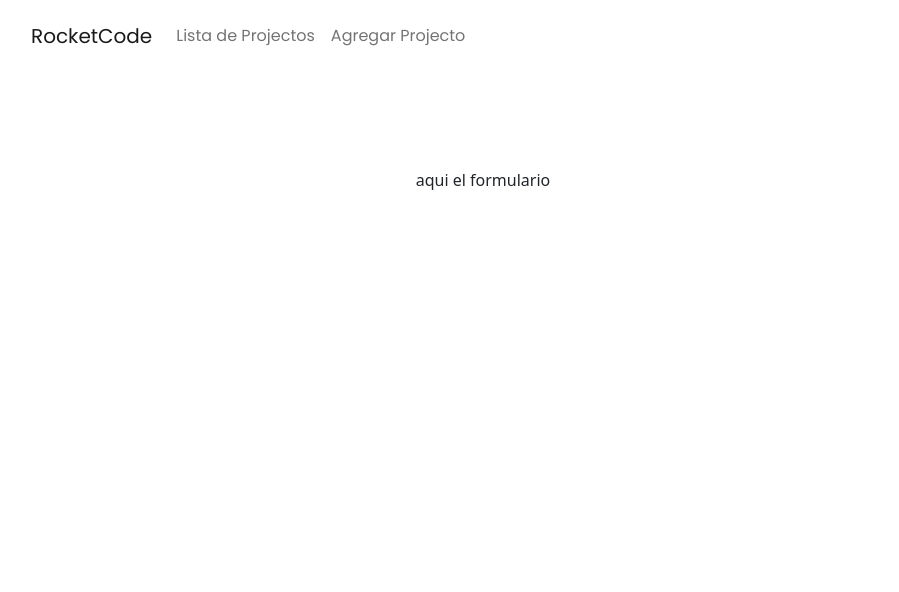
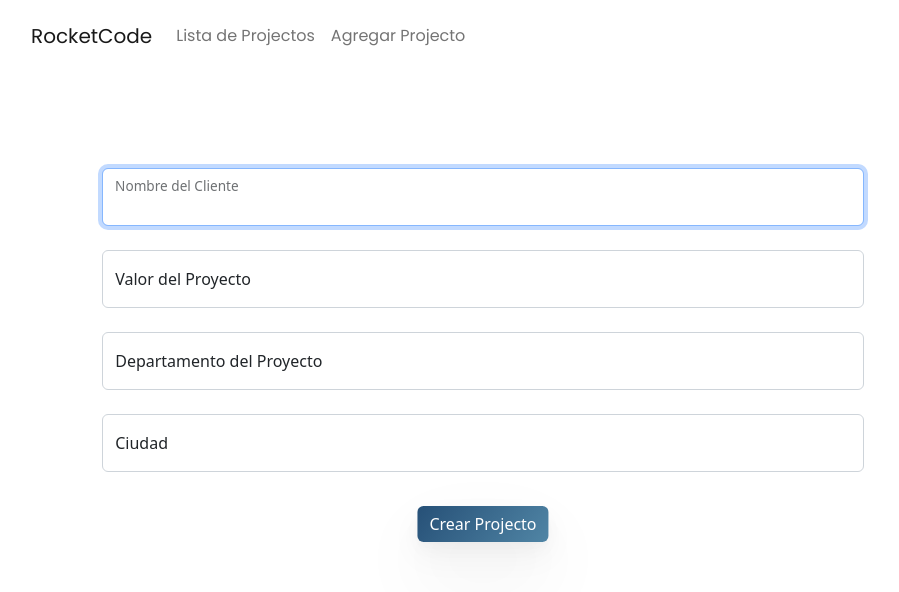
Before and after one commit to Wintrhop/RocketCodeFront, a Next.js app: page /createproject in a window 1280 px wide. Shown: the top 592 px of the page, without its empty margins (157-1056 px from the left). Built offline with nearby package versions, Linux system fonts and the light colour scheme.

Commit message:
creacion de formulario y estilos

```diff
--- a/package.json
+++ b/package.json
@@ -9,7 +9,9 @@
     "lint": "next lint"
   },
   "dependencies": {
+    "@apollo/client": "^3.7.14",
     "bootstrap": "^5.2.3",
+    "graphql": "^16.6.0",
     "install": "^0.13.0",
     "next": "13.3.4",
     "react": "18.2.0",
--- /dev/null
+++ b/src/components/ProjectForm.js
@@ -0,0 +1,128 @@
+import React, { useState } from "react";
+import { FloatingLabel, Form, Button } from "react-bootstrap";
+import Swal from "sweetalert2";
+import styles from "../styles/components/ProjectForm.module.scss";
+
+const ProjectForm = () => {
+  const [validated, setValidated] = useState(false);
+
+  const handleSubmit = async (e) => {
+    const form = e.currentTarget;
+    e.preventDefault();
+    if (form.checkValidity() === false) {
+      e.stopPropagation();
+    }
+
+    setValidated(true);
+
+    if (form.checkValidity() === true) {
+      try {
+        const username = form.name.value;
+        const pValue = form.projectValue.value;
+        const pDepartment = form.proectDepartment.value;
+        const city = form.city.value;
+
+        const user = {
+          username,
+          pValue,
+          pDepartment,
+          city,
+        };
+
+        // const { data } = await axios.post(
+        //   `${process.env.NEXT_PUBLIC_INVENTORY_BACK_API}/auth/local/logIn`,
+        //   user
+        // );
+        console.log("datos", user);
+        Swal.fire({
+          toast: true,
+          position: "top",
+          showConfirmButton: false,
+          timer: 1800,
+          timerProgressBar: true,
+          icon: "success",
+          title: "Proyecto Creado",
+        });
+        form.name.value ="";
+        form.projectValue.value="";
+        form.proectDepartment.value="";
+        form.city.value="";
+        setValidated(false);
+      } catch (error) {
+        Swal.fire({
+          title: "Error",
+          text: "Ocurrio un error al crear el proyecto",
+          icon: "error",
+          confirmButtonText: "Perfecto",
+        });
+      }
+    }
+  };
+  return (
+    <div className={styles.container}>
+      <Form noValidate validated={validated} onSubmit={(e) => handleSubmit(e)}>
+        <Form.Group>
+          <FloatingLabel label="Nombre del Cliente" className="mb-4">
+            <Form.Control
+              required
+              id="name"
+              type="text"
+              placeholder="Pedro Garcia"
+              autoFocus
+            />
+            <Form.Control.Feedback type="invalid">
+              Debe ingresar un nombre
+            </Form.Control.Feedback>
+          </FloatingLabel>
+        </Form.Group>
+        <Form.Group>
+          <FloatingLabel label="Valor del Proyecto" className="mb-4">
+            <Form.Control
+              required
+              id="projectValue"
+              type="number"
+              placeholder="1.000"
+
+            />
+            <Form.Control.Feedback type="invalid">
+              Debe ingresar una Cantidad
+            </Form.Control.Feedback>
+          </FloatingLabel>
+        </Form.Group>
+        <Form.Group>
+          <FloatingLabel label="Departamento del Proyecto" className="mb-4">
+            <Form.Control
+              required
+              id="proectDepartment"
+              type="text"
+              placeholder="Department"
+
+            />
+            <Form.Control.Feedback type="invalid">
+              Debe ingresar un departamento del proyecto
+            </Form.Control.Feedback>
+          </FloatingLabel>
+        </Form.Group>
+        <Form.Group>
+          <FloatingLabel label="Ciudad" className="mb-4">
+            <Form.Control
+              required
+              id="city"
+              type="text"
+              placeholder="city"
+
+            />
+            <Form.Control.Feedback type="invalid">
+              Debe ingresar una Ciudad
+            </Form.Control.Feedback>
+          </FloatingLabel>
+        </Form.Group>
+        <Button className={styles.signInBtn} variant="primary" type="submit">
+          Crear Projecto
+        </Button>
+      </Form>
+    </div>
+  );
+};
+
+export default ProjectForm;
--- a/src/pages/createproject.js
+++ b/src/pages/createproject.js
@@ -1,12 +1,13 @@
-import React from 'react'
-import stylesApp from '@/styles/Home.module.scss'
+import React from "react";
+import stylesApp from "@/styles/Home.module.scss";
+import ProjectForm from "@/components/ProjectForm";
 
 const createproject = () => {
   return (
     <main className={stylesApp.main}>
-    <div>aqui el formulario</div>
+      <ProjectForm />
     </main>
-  )
-}
+  );
+};
 
-export default createproject
+export default createproject;
--- /dev/null
+++ b/src/styles/components/ProjectForm.module.scss
@@ -0,0 +1,12 @@
+.container{
+    width: 70%;
+}
+.signInBtn{
+    position: relative;
+    left: 50%;
+    transform: translateX(-50%);
+    margin: 10px 0px 0px 0px;
+    background: var(--btn-gradient);
+    box-shadow: var(--box-shadow);
+    border: none;
+    }
--- a/src/styles/globals.css
+++ b/src/styles/globals.css
@@ -6,7 +6,26 @@
   --foreground-rgb: 0, 0, 0;
   --background-start-rgb: 214, 219, 220;
   --background-end-rgb: 255, 255, 255;
-
+  --box-shadow:
+  0px 1px 2.2px rgba(0, 0, 0, 0.003),
+  0px 2.3px 5.3px rgba(0, 0, 0, 0.007),
+  0px 4.4px 10px rgba(0, 0, 0, 0.013),
+  0px 7.8px 17.9px rgba(0, 0, 0, 0.024),
+  0px 14.6px 33.4px rgba(0, 0, 0, 0.044),
+  0px 35px 80px rgba(0, 0, 0, 0.07)
+;
+    --box-shadow1:
+    0px 9.5px 3.5px -11px rgba(0, 0, 0, 0.002),
+    0px 11.4px 8.8px -11px rgba(0, 0, 0, 0.003),
+    0px 12.2px 16.5px -11px rgba(0, 0, 0, 0.005),
+    0px 12.4px 27px -11px rgba(0, 0, 0, 0.008),
+    0px 12.4px 41.4px -11px rgba(0, 0, 0, 0.01),
+    0px 12.3px 60.6px -11px rgba(0, 0, 0, 0.013),
+    0px 12.2px 86.3px -11px rgba(0, 0, 0, 0.018),
+    0px 12.5px 119.4px -11px rgba(0, 0, 0, 0.024),
+    0px 13.5px 156.2px -11px rgba(0, 0, 0, 0.038),
+    0px 20px 186px -11px rgba(0, 0, 0, 0.07);
+    --btn-gradient:linear-gradient(128deg, #265077,#5085A5);
   --primary-glow: conic-gradient(
     from 180deg at 50% 50%,
     #16abff33 0deg,
```
Also changed, not shown: 1 other file (tests, documents, lock files or other folders).
